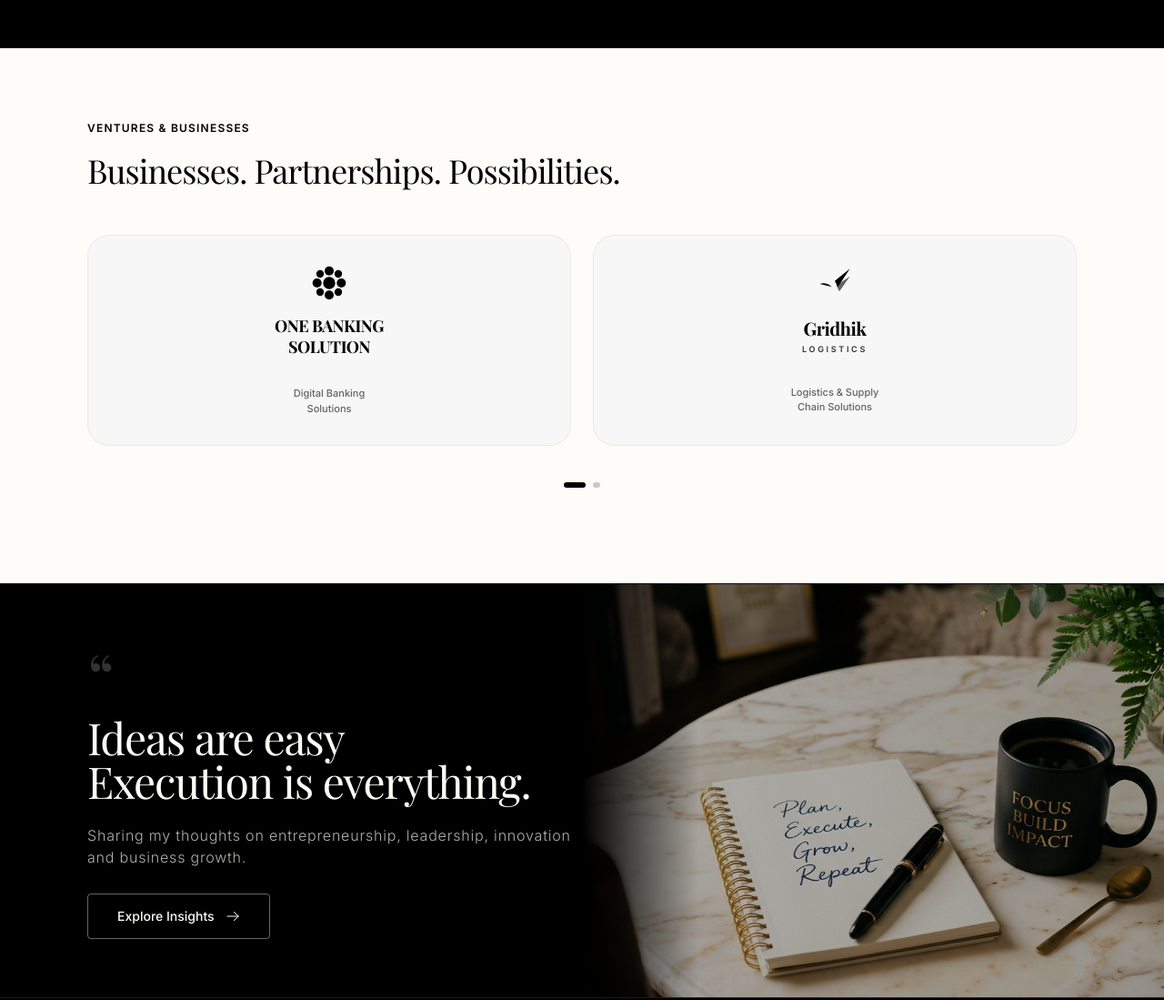
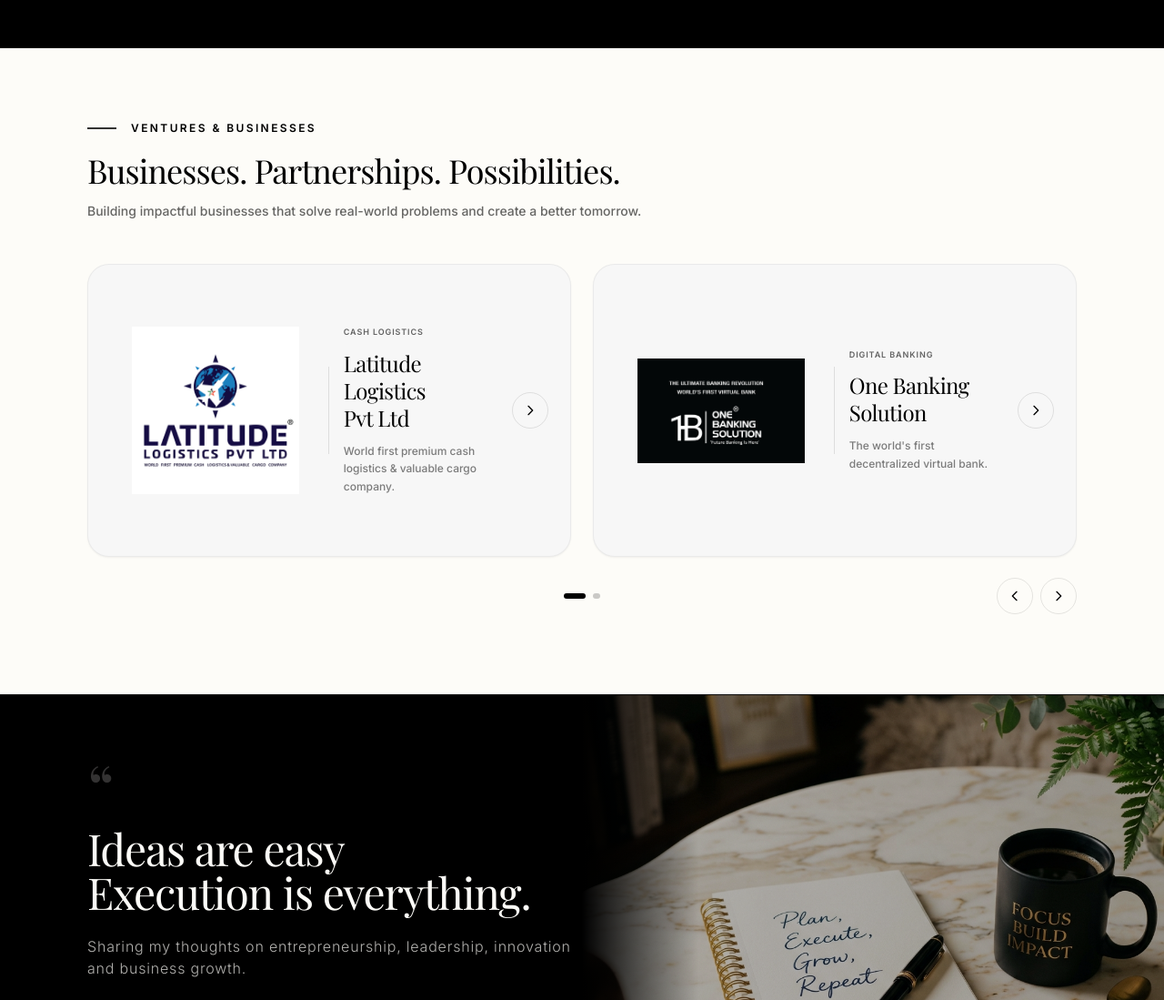
Before and after one commit to eminentsoft-Development/Gridhik_GK, a website built with Vite: page index.html in a window 1280 px wide. Shown: the part 4520-5619 px from the top of the page at 91% size. Built offline with nearby package versions, Linux system fonts and the light colour scheme.

Commit message:
Bussiness Updated

```diff
--- a/index.html
+++ b/index.html
@@ -7,6 +7,15 @@
   <title>Gridhik GK | A Story of Possible from Impossible</title>
   <meta name="description"
     content="Portfolio of Gridhik GK - From earning ₹50 a day in Mumbai to building a vision for the future of global finance.">
+
+
+  <!-- Favicon Icons -->
+  <link rel="icon" type="image/x-icon" href="/favicon.ico">
+  <!-- Optional: High-resolution PNG formats for modern browsers -->
+  <link rel="icon" type="image/png" sizes="32x32" href="/favicon-32x32.png">
+  <link rel="icon" type="image/png" sizes="16x16" href="/favicon-16x16.png">
+
+
   <link rel="preconnect" href="https://fonts.googleapis.com">
   <link rel="preconnect" href="https://fonts.gstatic.com" crossorigin>
   <link
@@ -34,7 +43,7 @@
       <div class="hidden lg:flex items-center gap-8 text-[15px] tracking-wider font-extralight text-paper/80">
         <a href="#home" class="relative pb-1 transition-colors hover:text-paper">Home</a>
         <a href="#about" class="relative pb-1 transition-colors hover:text-paper">About</a>
-        <a href="#journey-continues" class="relative pb-1 transition-colors hover:text-paper">Journey</a>
+        <a href="#journey" class="relative pb-1 transition-colors hover:text-paper">Journey</a>
         <a href="#ventures" class="relative pb-1 transition-colors hover:text-paper">Ventures</a>
         <a href="#insights" class="relative pb-1 transition-colors hover:text-paper">Insights</a>
         <a href="#contact" class="relative pb-1 transition-colors hover:text-paper">Contact</a>
@@ -86,8 +95,8 @@
           class="mobile-link text-base font-extralight tracking-wide text-paper/80 hover:text-paper transition-colors">Home</a>
         <a href="#about"
           class="mobile-link text-base font-extralight tracking-wide text-paper/80 hover:text-paper transition-colors">About</a>
-        <a href="#leadership"
-          class="mobile-link text-base font-extralight tracking-wide text-paper/80 hover:text-paper transition-colors">Leadership</a>
+        <a href="#journey"
+          class="mobile-link text-base font-extralight tracking-wide text-paper/80 hover:text-paper transition-colors">Journey</a>
         <a href="#ventures"
           class="mobile-link text-base font-extralight tracking-wide text-paper/80 hover:text-paper transition-colors">Ventures</a>
         <a href="#insights"
@@ -496,7 +505,7 @@
 
     </section>
 
-    <section id="journey-continues"
+    <section id="journey"
       class="bg-ink text-paper py-20 md:py-24 px-4 md:px-8 lg:px-16 xl:px-24 border-b border-paper/10">
 
       <div class="flex flex-col lg:flex-row gap-16 lg:gap-0 mb-12">
@@ -671,60 +680,129 @@
     </section>
 
     <section id="ventures" class="py-20 px-4 md:px-6 lg:px-24 bg-paper text-ink relative z-10 border-b border-ink/5">
-      <div class="flex mb-12 gap-6">
-        <div>
-          <span class="text-[10px] md:text-xs font-bold text-ink tracking-widest uppercase mb-4 block">
-            Ventures & Businesses
-          </span>
-          <h2 class="font-serif text-4xl text-ink leading-tight">
+
+      <!-- Header Section -->
+      <div class="flex flex-col md:flex-row justify-between items-start md:items-end mb-12 gap-6">
+        <div class="max-w-2xl">
+          <div class="flex items-center gap-4 mb-4">
+            <div class="w-8 h-[2px] bg-black/80"></div>
+            <span class="text-[10px] md:text-xs font-bold text-ink tracking-[0.2em] uppercase">
+              Ventures & Businesses
+            </span>
+          </div>
+          <h2 class="font-serif text-4xl text-ink leading-tight mb-3">
             Businesses. Partnerships. Possibilities.
           </h2>
-        </div>
-      </div>
-
-      <div class="grid grid-cols-2 overflow-x-auto md:justify-center gap-6 pb-8 snap-x snap-mandatory">
-
-        <!-- Venture Cards -->
-        <div
-          class=" bg-panel rounded-3xl p-8 flex flex-col items-center justify-center text-center snap-center shrink-0 border border-ink/5 hover:border-ink/20 transition-all duration-300">
-          <div class="flex-1 flex flex-col items-center justify-center w-full">
-            <svg class="w-10 h-10 text-ink mb-4" fill="currentColor" viewBox="0 0 24 24">
-              <circle cx="12" cy="12" r="4" />
-              <circle cx="4" cy="12" r="3" />
-              <circle cx="20" cy="12" r="3" />
-              <circle cx="12" cy="4" r="3" />
-              <circle cx="12" cy="20" r="3" />
-              <circle cx="6" cy="6" r="2.5" />
-              <circle cx="18" cy="18" r="2.5" />
-              <circle cx="6" cy="18" r="2.5" />
-              <circle cx="18" cy="6" r="2.5" />
-            </svg>
-            <h3 class="font-bold text-ink text-lg leading-tight tracking-tight mb-8">
-              ONE BANKING<br />SOLUTION
-            </h3>
-            <p class="text-[11px] text-ink/60 font-medium">Digital Banking<br />Solutions</p>
-          </div>
-        </div>
-
-        <div
-          class=" bg-panel rounded-3xl p-8 flex flex-col items-center justify-center text-center snap-center shrink-0 border border-ink/5 hover:border-ink/20 transition-all duration-300">
-          <div class="flex-1 flex flex-col items-center justify-center w-full">
-            <svg class="w-10 h-10 text-ink mb-4" fill="currentColor" viewBox="0 0 24 24">
-              <path d="M22 2L12 10L14 14L22 2Z" />
-              <path d="M22 7L13 13L15 17L22 7Z" opacity="0.6" />
-              <path d="M2 12C2 12 6 10 10 14C14 18 20 18 20C18 20 12 22 8 18C4 14 2 12 2 12Z" />
-            </svg>
-            <h3 class="font-bold text-ink text-xl leading-tight tracking-tight mb-1">Gridhik </h3>
-            <span class="text-[9px] tracking-[0.3em] text-ink/80 font-semibold mb-8">LOGISTICS</span>
-            <p class="text-[11px] text-ink/60 font-medium">Logistics & Supply<br />Chain Solutions</p>
-          </div>
+          <p class="text-sm text-ink/60 font-medium">
+            Building impactful businesses that solve real-world problems and create a better tomorrow.
+          </p>
         </div>
 
       </div>
 
-      <div class="flex justify-center items-center gap-2 mt-2 pb-6">
-        <div class="w-6 h-1.5 bg-ink rounded-full"></div>
-        <div class="w-2 h-1.5 bg-ink/20 rounded-full"></div>
+      <!-- Cards Container -->
+      <div class="grid grid-cols-1 md:grid-cols-2 gap-6 pb-8">
+
+        <!-- Card 1: Latitude Logistics -->
+        <div
+          class="bg-panel rounded-3xl p-8 flex flex-col md:flex-row items-center justify-between text-left shrink-0 border border-ink/5 hover:border-ink/20 transition-all duration-300 relative shadow-sm">
+
+          <!-- Logo -->
+          <div class="w-full md:w-1/2 flex items-center justify-center p-4">
+            <img src="/images/latitude-logo.jpeg" alt="Latitude Logistics Logo" class="w-auto h-56 object-contain" />
+          </div>
+
+          <!-- Vertical Divider -->
+          <div class="hidden md:block w-px h-24 bg-ink/10 mx-4"></div>
+          <!-- Horizontal Divider for Mobile -->
+          <div class="block md:hidden w-full h-px bg-ink/10 my-6"></div>
+
+          <!-- Content -->
+          <div class="w-full md:w-1/2 flex flex-col items-start pr-12 relative">
+            <span class="text-[9px] tracking-widest uppercase font-bold text-ink/60 mb-3">
+              Cash Logistics
+            </span>
+            <h3 class="font-serif text-2xl text-ink leading-tight mb-3">
+              Latitude Logistics<br>Pvt Ltd
+            </h3>
+            <p class="text-xs text-ink/50 font-medium leading-relaxed">
+              World first premium cash logistics & valuable cargo company.
+            </p>
+          </div>
+
+          <!-- Arrow Button -->
+          <button
+            class="absolute right-6 top-1/2 -translate-y-1/2 w-10 h-10 rounded-full border border-ink/10 flex items-center justify-center text-ink hover:bg-ink/5 transition-colors cursor-pointer">
+            <svg class="w-4 h-4" fill="none" stroke="currentColor" viewBox="0 0 24 24">
+              <path stroke-linecap="round" stroke-linejoin="round" stroke-width="2" d="M9 5l7 7-7 7"></path>
+            </svg>
+          </button>
+        </div>
+
+        <!-- Card 2: One Banking Solution -->
+        <div
+          class="bg-panel rounded-3xl p-8 flex flex-col md:flex-row items-center justify-between text-left shrink-0 border border-ink/5 hover:border-ink/20 transition-all duration-300 relative shadow-sm">
+
+          <!-- Logo -->
+          <div class="w-full md:w-1/2 flex items-center justify-center p-4">
+            <img src="/images/one-banking-logo.jpeg" alt="One Banking Solution Logo"
+              class="w-auto h-56 object-contain" />
+          </div>
+
+          <!-- Vertical Divider -->
+          <div class="hidden md:block w-px h-24 bg-ink/10 mx-4"></div>
+          <!-- Horizontal Divider for Mobile -->
+          <div class="block md:hidden w-full h-px bg-ink/10 my-6"></div>
+
+          <!-- Content -->
+          <div class="w-full md:w-1/2 flex flex-col items-start pr-12 relative">
+            <span class="text-[9px] tracking-widest uppercase font-bold text-ink/60 mb-3">
+              Digital Banking
+            </span>
+            <h3 class="font-serif text-2xl text-ink leading-tight mb-3">
+              One Banking<br>Solution
+            </h3>
+            <p class="text-xs text-ink/50 font-medium leading-relaxed">
+              The world's first decentralized virtual bank.
+            </p>
+          </div>
+
+          <!-- Arrow Button -->
+          <button
+            class="absolute right-6 top-1/2 -translate-y-1/2 w-10 h-10 rounded-full border border-ink/10 flex items-center justify-center text-ink hover:bg-ink/5 transition-colors cursor-pointer">
+            <svg class="w-4 h-4" fill="none" stroke="currentColor" viewBox="0 0 24 24">
+              <path stroke-linecap="round" stroke-linejoin="round" stroke-width="2" d="M9 5l7 7-7 7"></path>
+            </svg>
+          </button>
+        </div>
+
+      </div>
+
+      <!-- Bottom Navigation & Pagination -->
+      <div class="flex items-center justify-center relative mt-2 pb-6">
+
+        <!-- Pagination Bars -->
+        <div class="flex items-center gap-2">
+          <div class="w-6 h-1.5 bg-ink rounded-full"></div>
+          <div class="w-2 h-1.5 bg-ink/20 rounded-full"></div>
+        </div>
+
+        <!-- Navigation Arrows -->
+        <div class="absolute right-0 flex gap-2">
+          <button
+            class="w-10 h-10 rounded-full border border-ink/10 flex items-center justify-center text-ink hover:bg-ink/5 transition-colors cursor-pointer">
+            <svg class="w-4 h-4" fill="none" stroke="currentColor" viewBox="0 0 24 24">
+              <path stroke-linecap="round" stroke-linejoin="round" stroke-width="2" d="M15 19l-7-7 7-7"></path>
+            </svg>
+          </button>
+          <button
+            class="w-10 h-10 rounded-full border border-ink/10 flex items-center justify-center text-ink hover:bg-ink/5 transition-colors cursor-pointer">
+            <svg class="w-4 h-4" fill="none" stroke="currentColor" viewBox="0 0 24 24">
+              <path stroke-linecap="round" stroke-linejoin="round" stroke-width="2" d="M9 5l7 7-7 7"></path>
+            </svg>
+          </button>
+        </div>
+
       </div>
     </section>
 
@@ -849,8 +927,7 @@
       <div class="hidden lg:flex items-center gap-4 text-xs font-medium text-paper/50">
         <a href="#home" class="hover:text-paper transition-colors">Home</a><span class="text-paper/20">|</span>
         <a href="#about" class="hover:text-paper transition-colors">About</a><span class="text-paper/20">|</span>
-        <a href="#leadership" class="hover:text-paper transition-colors">Leadership</a><span
-          class="text-paper/20">|</span>
+        <a href="#journey" class="hover:text-paper transition-colors">Journey</a><span class="text-paper/20">|</span>
         <a href="#ventures" class="hover:text-paper transition-colors">Ventures</a><span class="text-paper/20">|</span>
         <a href="#insights" class="hover:text-paper transition-colors">Insights</a><span class="text-paper/20">|</span>
         <a href="#contact" class="hover:text-paper transition-colors">Contact</a>
```
Also changed, not shown: public/favicon-16x16.png (added), public/favicon-32x32.png (added), public/favicon.ico (added), public/images/latitude-logo.jpeg (added), public/images/one-banking-logo.jpeg (added).
